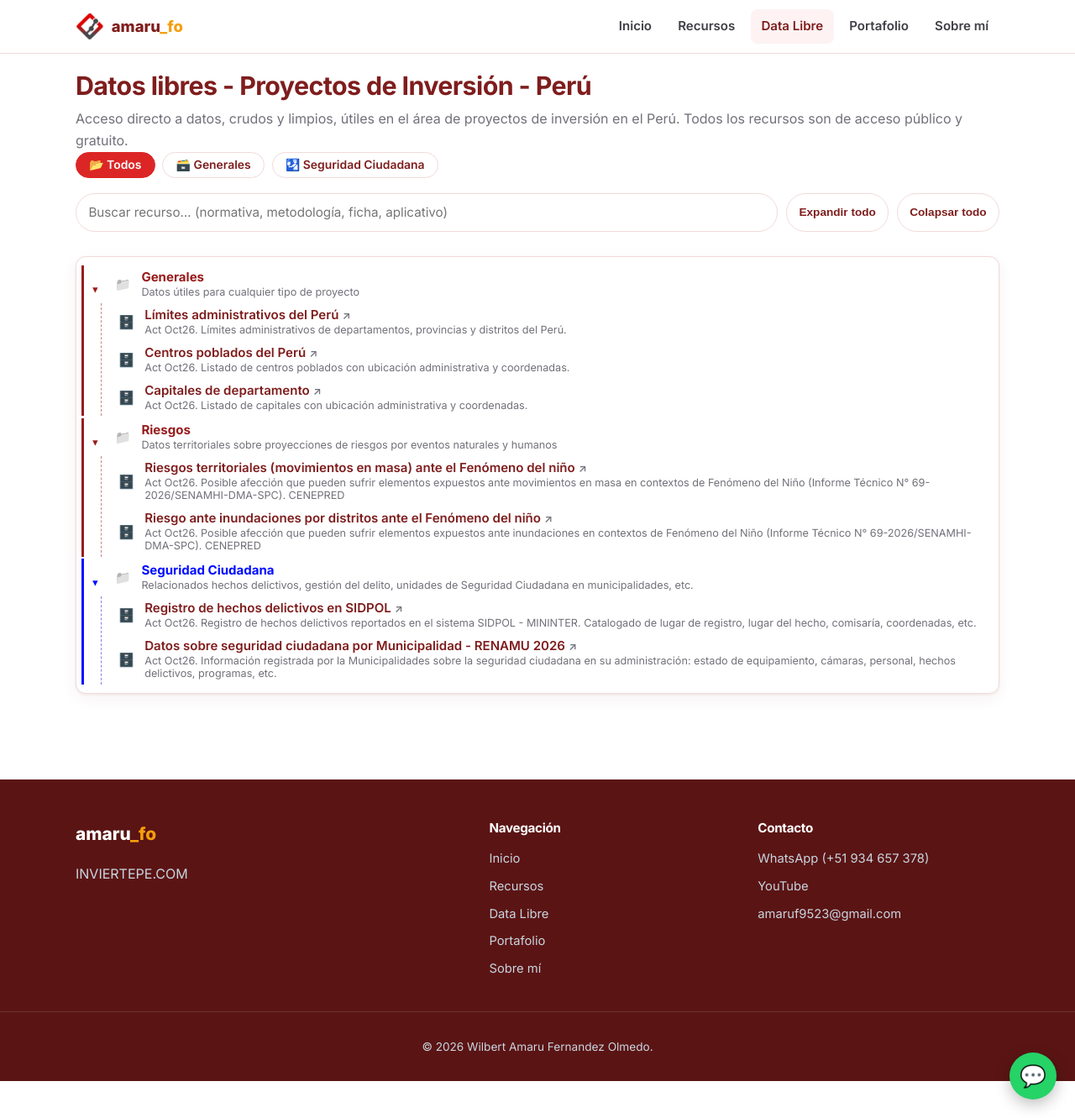
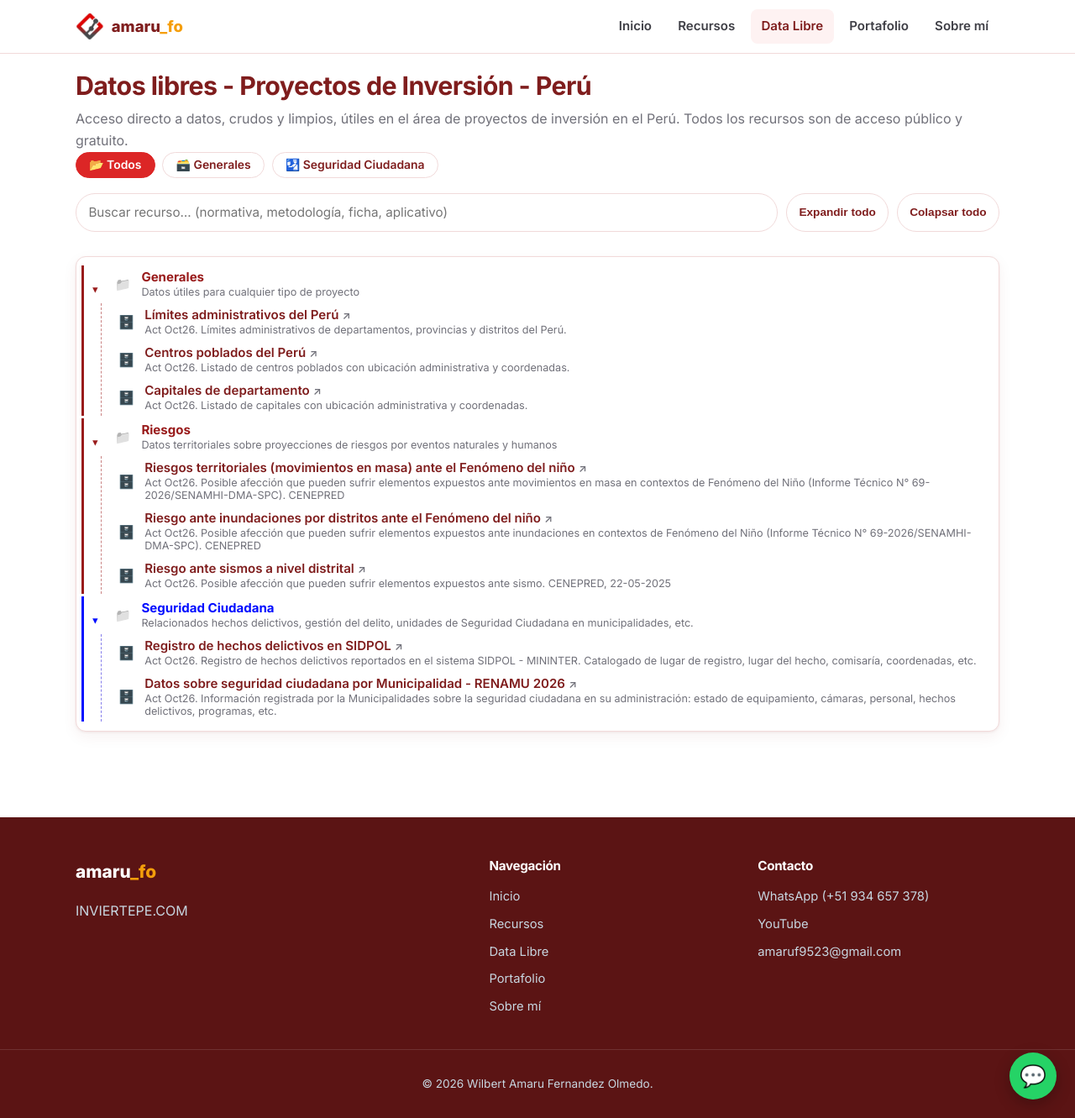
Before and after one commit to amarufo/amarufo.github.io, a Jekyll site: the page built from data.html, in a window 1280 px wide and 1331 px high. Shown: the whole window at 84% size. Built offline with Jekyll 4.4.1, drawn with Linux system fonts in a browser that asks for light colours.

Commit message:
Update data: riesgo_sismo

```diff
--- a/_data/arbol_data.yml
+++ b/_data/arbol_data.yml
@@ -37,6 +37,11 @@
         type: data
         desc: "Act Oct26. Posible afección que pueden sufrir elementos expuestos ante inundaciones en contextos de Fenómeno del Niño (Informe Técnico N° 69-2026/SENAMHI-DMA-SPC). CENEPRED"
         url: "https://github.com/amarufo/data_inviertepe/releases/download/riesgo_inundacion/riesgo_inundacion.zip"
+      - label: "Riesgo ante sismos a nivel distrital"
+        clave: "riesgo_sismo"
+        type: data
+        desc: "Act Oct26. Posible afección que pueden sufrir elementos expuestos ante sismo. CENEPRED, 22-05-2025"
+        url: "https://github.com/amarufo/data_inviertepe/releases/download/riesgo_sismo/riesgo_sismo.zip"
   - label: "Seguridad Ciudadana"
     clave: "seguridad_ciudadana"
     type: folder
```
